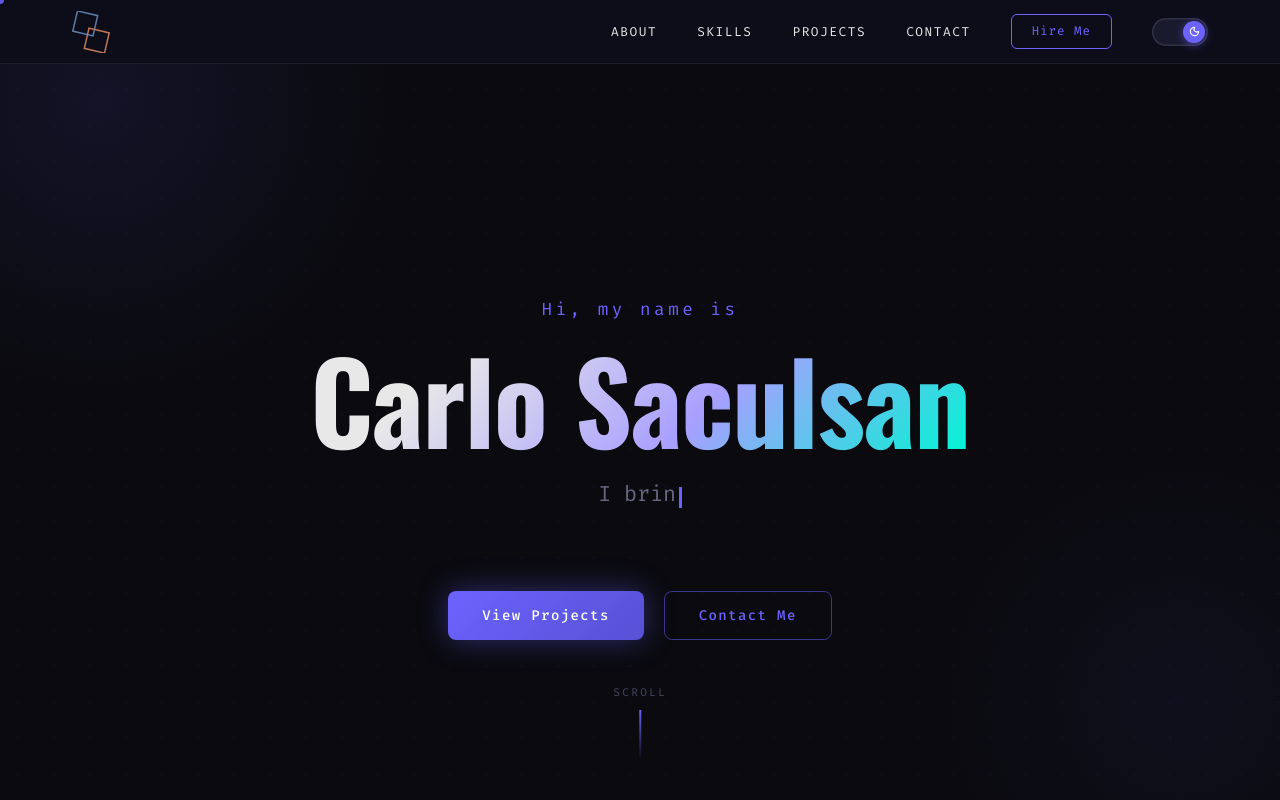
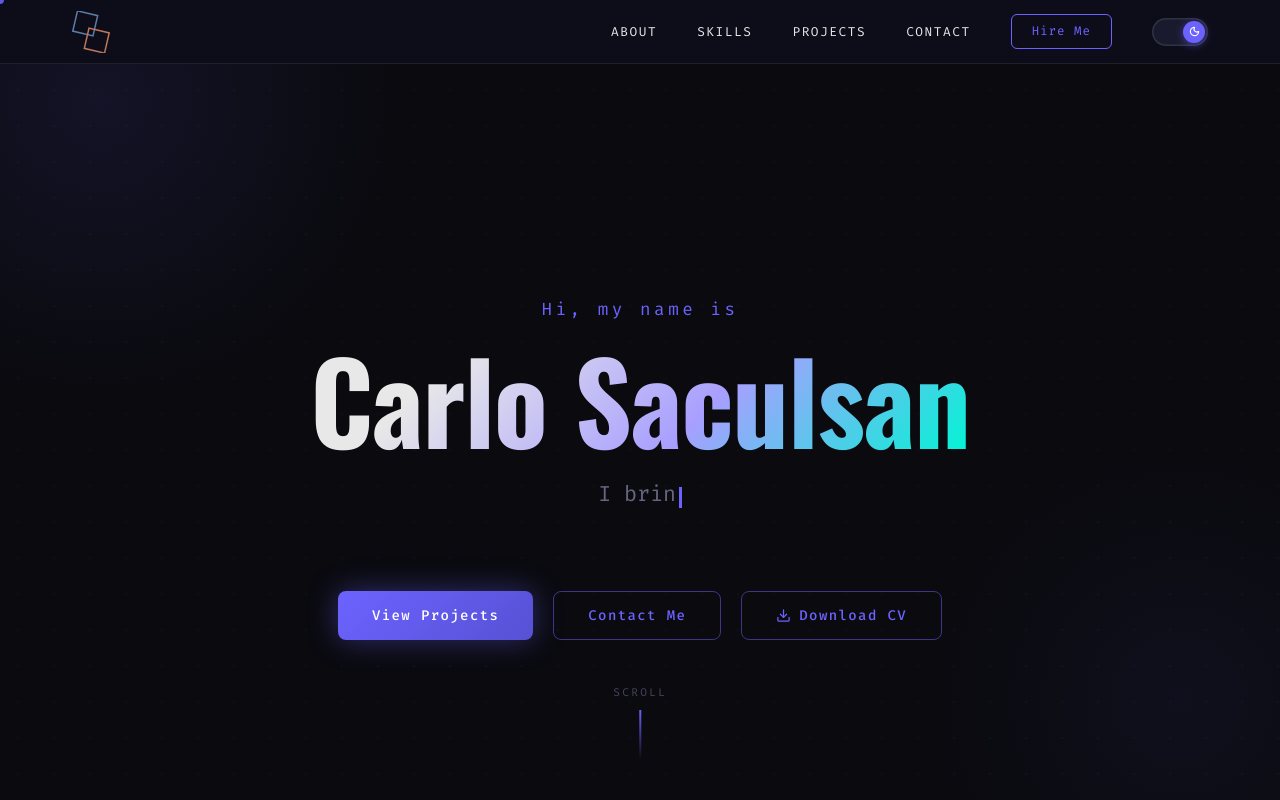
Before and after one commit to carlosaculsan-ui/my-portfolio, a React (Vite) app: page / in a window 1280 px wide. Shown: the top 800 px of the page. Built offline with nearby package versions, Linux system fonts and the light colour scheme.

Commit message:
feat: add downloadable CV to hero and contact sections

```diff
--- a/src/components/Contact.jsx
+++ b/src/components/Contact.jsx
@@ -1,7 +1,7 @@
 import { useEffect, useRef, useState } from 'react';
 import { gsap } from 'gsap';
 import { ScrollTrigger } from 'gsap/ScrollTrigger';
-import { Github, Linkedin, Mail, ArrowRight } from 'lucide-react';
+import { Github, Linkedin, Mail, ArrowRight, Download } from 'lucide-react';
 
 gsap.registerPlugin(ScrollTrigger);
 
@@ -58,9 +58,10 @@ export default function Contact() {
             always open. Let's build something great together.
           </p>
 
-          {/* Primary CTA — onMouseEnter/Leave needed to sync with social card highlight */}
+          {/* CTAs row */}
+          <div style={{ display: 'flex', gap: '1rem', justifyContent: 'center', flexWrap: 'wrap', marginBottom: '3.5rem' }}>
+            {/* Say Hello — onMouseEnter/Leave needed to sync with social card highlight */}
             <div
-            style={{ display: 'inline-block', marginBottom: '3.5rem' }}
               onMouseEnter={() => setPrimaryHover(true)}
               onMouseLeave={() => setPrimaryHover(false)}
             >
@@ -81,6 +82,20 @@ export default function Contact() {
                 <Mail size={16} />
                 Say Hello
                 <ArrowRight size={16} />
+              </a>
+            </div>
+
+            {/* Download CV */}
+            <a
+              href="/Carlo_Saculsan_Resume.pdf"
+              download
+              className="btn-secondary"
+              style={{ display: 'inline-flex', alignItems: 'center', gap: '10px', textDecoration: 'none', letterSpacing: '0.08em' }}
+              onMouseEnter={(e) => { e.currentTarget.style.background = 'rgba(108,99,255,0.08)'; e.currentTarget.style.boxShadow = '0 0 30px rgba(108,99,255,0.25)'; e.currentTarget.style.transform = 'translateY(-2px)'; }}
+              onMouseLeave={(e) => { e.currentTarget.style.background = 'transparent'; e.currentTarget.style.boxShadow = 'none'; e.currentTarget.style.transform = ''; }}
+            >
+              <Download size={16} />
+              Download CV
             </a>
           </div>
         </div>
--- a/src/components/Hero.jsx
+++ b/src/components/Hero.jsx
@@ -1,5 +1,6 @@
 import { useEffect, useRef, useState } from 'react';
 import { gsap } from 'gsap';
+import { Download } from 'lucide-react';
 
 const SUBTITLE_TEXTS = [
   'I build things that people actually use.',
@@ -41,6 +42,7 @@ export default function Hero() {
   const [phase,         setPhase]         = useState('typing');
   const btn1Ref = useMagnetic();
   const btn2Ref = useMagnetic();
+  const btn3Ref = useMagnetic();
 
   // Typewriter effect
   useEffect(() => {
@@ -135,6 +137,25 @@ export default function Hero() {
           >
             Contact Me
           </button>
+
+          <a
+            ref={btn3Ref}
+            href="/Carlo_Saculsan_Resume.pdf"
+            download
+            className="hero-cta magnetic btn-secondary"
+            style={{ display: 'inline-flex', alignItems: 'center', gap: '8px', textDecoration: 'none' }}
+            onMouseEnter={(e) => {
+              e.currentTarget.style.background = 'rgba(108,99,255,0.08)';
+              e.currentTarget.style.boxShadow  = '0 0 30px rgba(108,99,255,0.25)';
+            }}
+            onMouseLeave={(e) => {
+              e.currentTarget.style.background = 'transparent';
+              e.currentTarget.style.boxShadow  = 'none';
+            }}
+          >
+            <Download size={15} />
+            Download CV
+          </a>
         </div>
       </div>
 
```
Also changed, not shown: 1 other file (tests, documents, lock files or other folders). Lines whose indentation alone changed are shown as unchanged.
